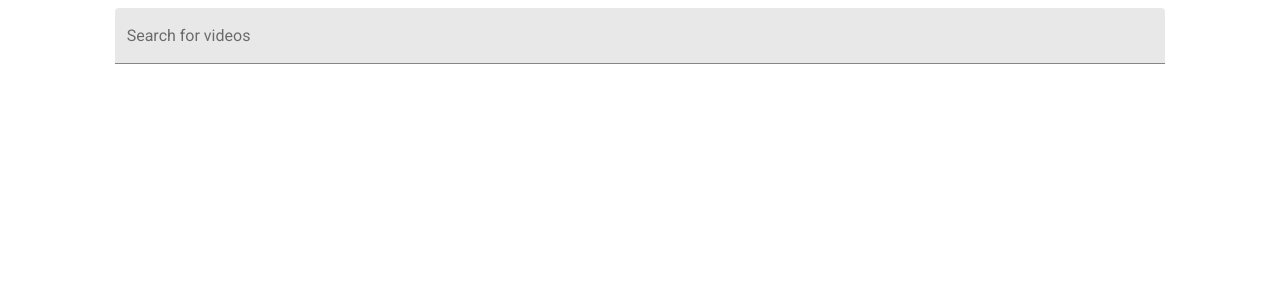
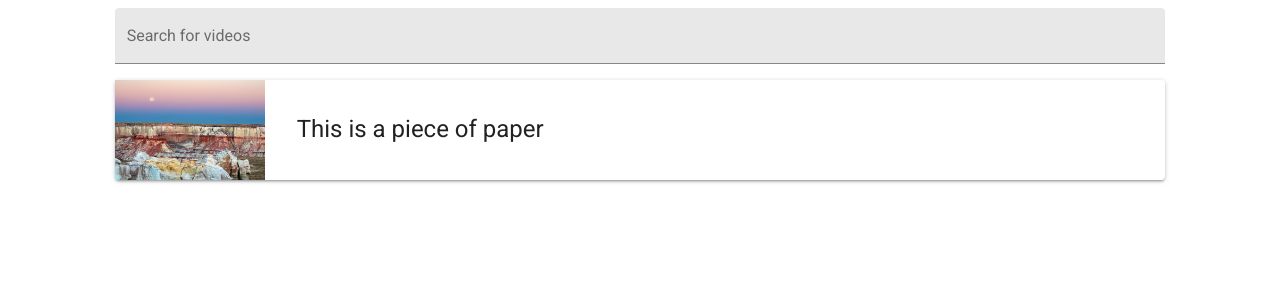
Before and after one commit to hanCodeHub/react-video-app, a React (Create React App) app: page / in a window 1280 px wide. Shown: the top 300 px of the page. Built offline with nearby package versions, Linux system fonts and the light colour scheme.

Commit message:
pseudo code for paper layout of each video

```diff
--- a/src/components/App.js
+++ b/src/components/App.js
@@ -6,6 +6,10 @@ import youtube from './../api/youtube';
 import VideoCards from './VideoCards';
 import VideoDetails from './VideoDetails';
 import VideoPlayer from './VideoPlayer';
+
+import Paper from '@material-ui/core/Paper';
+import Typography from '@material-ui/core/Typography';
+import stockIMG from './../img/stock-thumbnail.jpg';
 
 class App extends React.Component {
     state = {
@@ -52,6 +56,23 @@ class App extends React.Component {
                     <SearchBar onSearch={this.handleInput}/>
                 </Grid>
 
+                <Grid item xs={10}>
+                    <Paper style={{cursor: 'pointer', position: 'relative', }}>
+                        <img
+                            src={stockIMG}
+                            height='100'
+                            width='150'
+                            style={{display: 'inline-block', marginBottom: '-4px'}}
+                        />
+                        <Typography
+                            variant='h5'
+                            style={{display: 'inline-block', position: 'absolute', top: '50%', transform: 'translateY(-50%)', paddingLeft: '2rem'}}>
+
+                            This is a piece of paper
+                        </Typography>
+                    </Paper>
+                </Grid>
+
                 <Grid item sm={7} xs={10}>
                     <VideoPlayer
                         video={this.state.videoSelect}
```
Also changed, not shown: src/img/stock-thumbnail.jpg (added), 1 other file (tests, documents, lock files or other folders).
